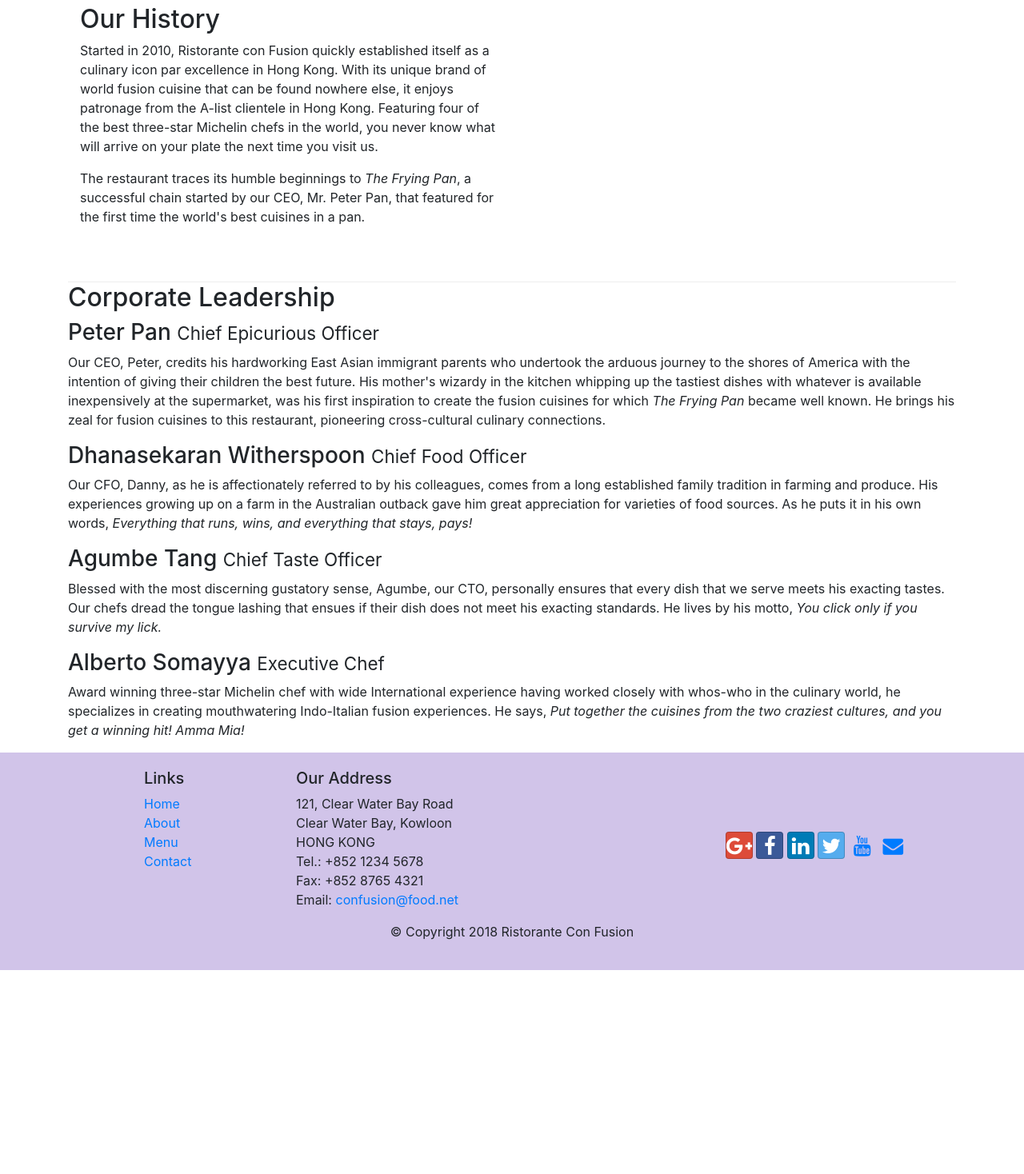
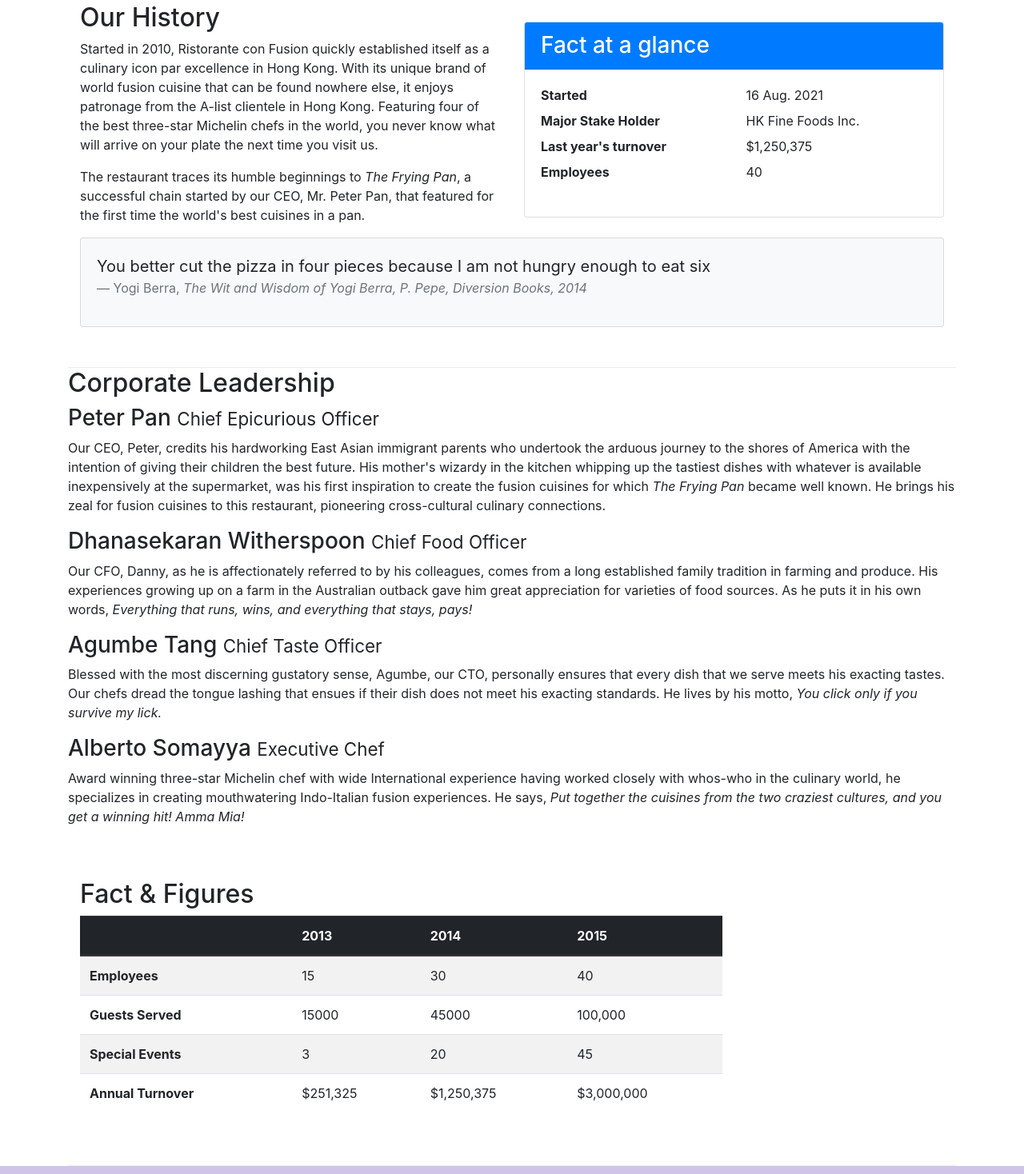
Before and after one commit to thihuong1010/fullstack_coursera_practice, a website: page aboutus.html in a window 1280 px wide. Shown: the part 512-1980 px from the top of the page at 80% size. Before the commit the page ends 1725 px from the top, so only its background shows below. Drawn offline with nearby package versions, Linux system fonts and the light colour scheme.

Commit message:
assignment2

```diff
--- a/aboutus.html
+++ b/aboutus.html
@@ -26,14 +26,14 @@
                 <span class="navbar-toggler-icon"></span>
             </button>
 
-            <a class="navbar-brand mr-auto" href="./index.html">Heaven is coming</a>
+            <a class="navbar-brand mr-auto" href="./index.html"><img src="img/logo.png" height="30" width="41"></a>
 
             <div class="collapse navbar-collapse" id="navbarSupportedContent">
                 <ul class="navbar-nav mr-auto">
                     <li class="nav-item"><a class="nav-link" href="./index.html"> <span class="fa fa-home fa-lg"></span> Home</a></li>
                     <li class="nav-item active"><a class="nav-link" href="#"> <span class="fa fa-info fa-lg"></span> About</a></li>
                     <li class="nav-item"><a class="nav-link" href="#"> <span class="fa fa-list fa-lg"></span> Menu</a></li>
-                    <li class="nav-item"><a class="nav-link" href="#"> <span class="fa fa-address-card fa-lg"></span> Contact</a></li>
+                    <li class="nav-item"><a class="nav-link" href="./contactus.html"> <span class="fa fa-address-card fa-lg"></span> Contact</a></li>
                 </ul>
             </div>
 
@@ -47,7 +47,8 @@
                     <h1>Ristorante con Fusion</h1>
                     <p>We take inspiration from the World's best cuisines, and create a unique fusion experience. Our lipsmacking creations will tickle your culinary senses!</p>
                 </div>
-                <div class="col-12 col-sm">
+                <div class="col-12 col-sm align-self-center">
+                    <img src="img/logo.png" class="img-fluid">
                 </div>
             </div>
         </div>
@@ -72,7 +73,37 @@
                 <p>The restaurant traces its humble beginnings to <em>The Frying Pan</em>, a successful chain started by our CEO, Mr. Peter Pan, that featured for the first time the world's best cuisines in a pan.</p>
             </div>
             <div class="col-12 col-sm">
+                <div class="card">
+                    <h3 class="card-header bg-primary text-white">
+                        Fact at a glance
+                    </h3>
+                    <div class="card-body">
+                        <dl class="row">
+                            <dt class="col-6">Started</dt>
+                            <dd class="col-6">16 Aug. 2021</dd>
+                            <dt class="col-6">Major Stake Holder</dt>
+                            <dd class="col-6">HK Fine Foods Inc.</dd>
+                            <dt class="col-6">Last year's turnover</dt>
+                            <dd class="col-6">$1,250,375</dd>
+                            <dt class="col-6">Employees</dt>
+                            <dd class="col-6">40</dd>
+                        </dl>
+                    </div>
+                </div>
             </div>
+
+            <div class="col-12">
+                <div class="card card-body bg-light">
+                    <blockquote class="blockquote">
+                        <p class="mb-0">You better cut the pizza in four pieces
+                            because I am not hungry enough to eat six</p>
+                        <footer class="blockquote-footer">Yogi Berra,
+                            <cite title="Source Title">The Wit and Wisdom of Yogi Berra, P. Pepe, Diversion Books, 2014</cite>
+                        </footer>
+                    </blockquote>
+                </div>
+            </div>
+
         </div>
 
 
@@ -95,6 +126,53 @@
                 <h3>Alberto Somayya <small>Executive Chef</small></h3>
                 <p class="d-none d-sm-block">Award winning three-star Michelin chef with wide International experience having worked closely with whos-who in the culinary world, he specializes in creating mouthwatering Indo-Italian fusion experiences. He says, <em>Put together the cuisines from the two craziest cultures, and you get a winning hit! Amma Mia!</em></p>
             </div>
+       </div>
+
+       <div class="row row-content">
+           <div class="col-12 col-sm-9">
+                <h2>Fact &amp; Figures</h2>
+                <div class="table-responsive">
+                    <table class="table table-striped">
+                        <thead class="thead-dark">
+                            <tr>
+                                <th>&nbsp;</th>
+                                <th>2013</th>
+                                <th>2014</th>
+                                <th>2015</th>
+                            </tr>
+                        </thead>
+                        <tbody>
+                            <tr>
+                                <th>Employees</th>
+                                <td>15</td>
+                                <td>30</td>
+                                <td>40</td>
+                            </tr>
+                            <tr>
+                                <th>Guests Served</th>
+                                <td>15000</td>
+                                <td>45000</td>
+                                <td>100,000</td>
+                            </tr>
+                            <tr>
+                                <th>Special Events</th>
+                                <td>3</td>
+                                <td>20</td>
+                                <td>45</td>
+                            </tr>
+                            <tr>
+                                <th>Annual Turnover</th>
+                                <td>$251,325</td>
+                                <td>$1,250,375</td>
+                                <td>$3,000,000</td>
+                            </tr>
+                        </tbody>
+                    </table>
+                </div>
+           </div>
+           <div class="col-12 col-md-3">
+
+           </div>
        </div>
 
     </div>
```
Also changed, not shown: contactus.html (+11 -2 lines), index.html (+34 -10 lines), img/alberto.png (added), img/buffet.png (added), img/logo.png (added), img/uthappizza.png (added), 2 other files.
